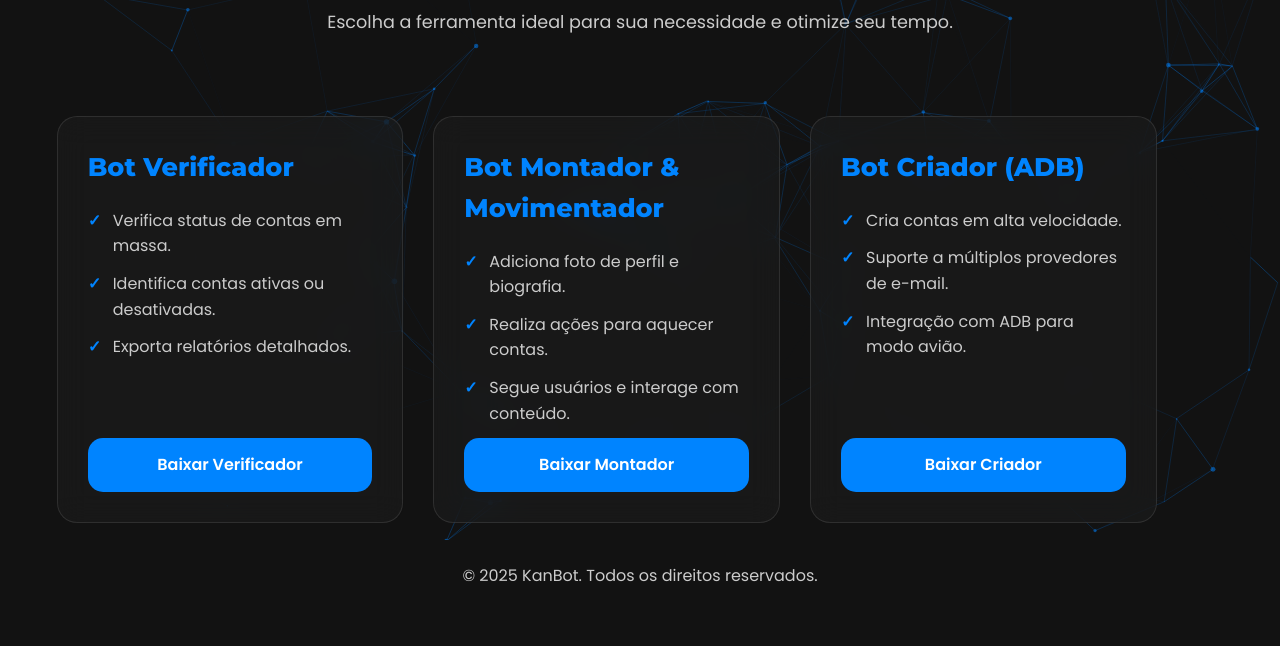
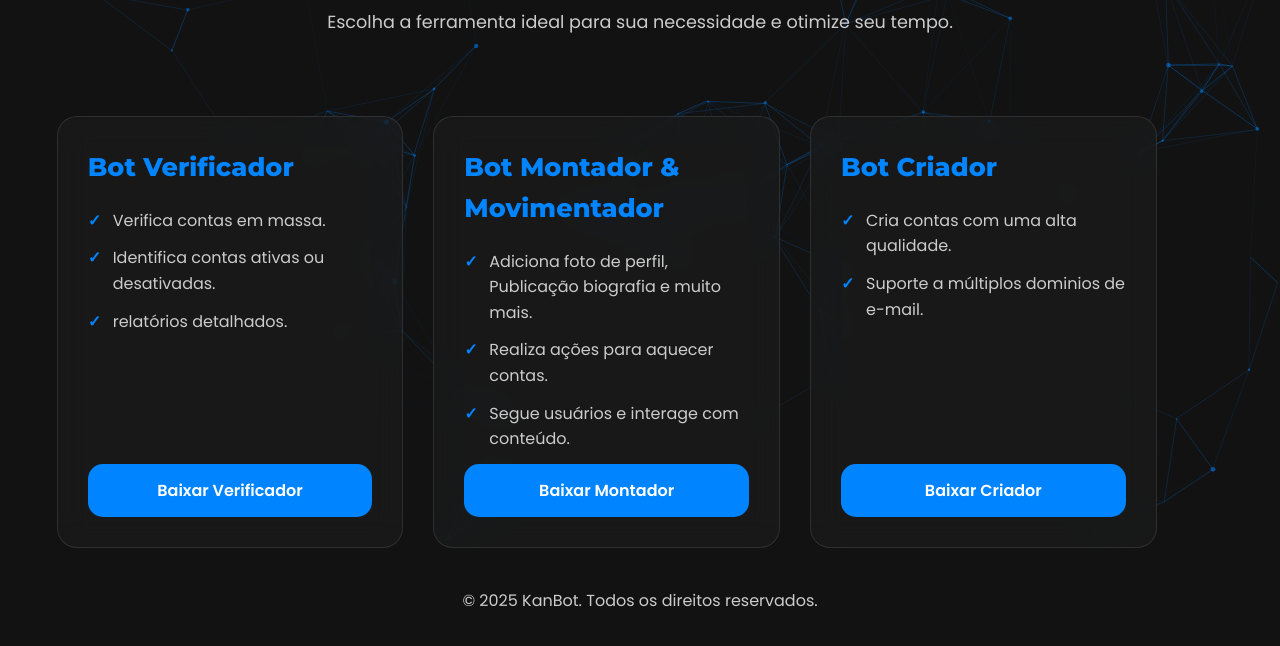
Before and after one commit to Kevin6666jk/site_kanbot, a plain HTML site: page index.html in a window 1280 px wide. Shown: the part 260-906 px from the top of the page. Drawn offline with nearby package versions, Linux system fonts and the light colour scheme.

Commit message:
index.html

```diff
--- a/index.html
+++ b/index.html
@@ -30,31 +30,30 @@
                 <div class="card">
                     <h3>Bot Verificador</h3>
                     <ul>
-                        <li>Verifica status de contas em massa.</li>
+                        <li>Verifica contas em massa.</li>
                         <li>Identifica contas ativas ou desativadas.</li>
-                        <li>Exporta relatórios detalhados.</li>
+                        <li>relatórios detalhados.</li>
                     </ul>
-                    <a href="LINK_DO_BOT_VERIFICADOR.zip" class="btn-principal">Baixar Verificador</a>
+                    <a href="https://abrir.link/tPYkA" class="btn-principal">Baixar Verificador</a>
                 </div>
 
                 <div class="card">
                     <h3>Bot Montador & Movimentador</h3>
                     <ul>
-                        <li>Adiciona foto de perfil e biografia.</li>
+                        <li>Adiciona foto de perfil, Publicação biografia e muito mais.</li>
                         <li>Realiza ações para aquecer contas.</li>
                         <li>Segue usuários e interage com conteúdo.</li>
                     </ul>
-                    <a href="LINK_DO_BOT_MONTADOR.zip" class="btn-principal">Baixar Montador</a>
+                    <a href="https://abrir.link/apbRo" class="btn-principal">Baixar Montador</a>
                 </div>
 
                 <div class="card">
-                    <h3>Bot Criador (ADB)</h3>
+                    <h3>Bot Criador</h3>
                     <ul>
-                        <li>Cria contas em alta velocidade.</li>
-                        <li>Suporte a múltiplos provedores de e-mail.</li>
-                        <li>Integração com ADB para modo avião.</li>
+                        <li>Cria contas com uma alta qualidade.</li>
+                        <li>Suporte a múltiplos dominios de e-mail.</li>
                     </ul>
-                    <a href="LINK_DO_BOT_CRIADOR.zip" class="btn-principal">Baixar Criador</a>
+                    <a href="https://abrir.link/aWMor" class="btn-principal">Baixar Criador</a>
                 </div>
             </section>
         </main>
```
